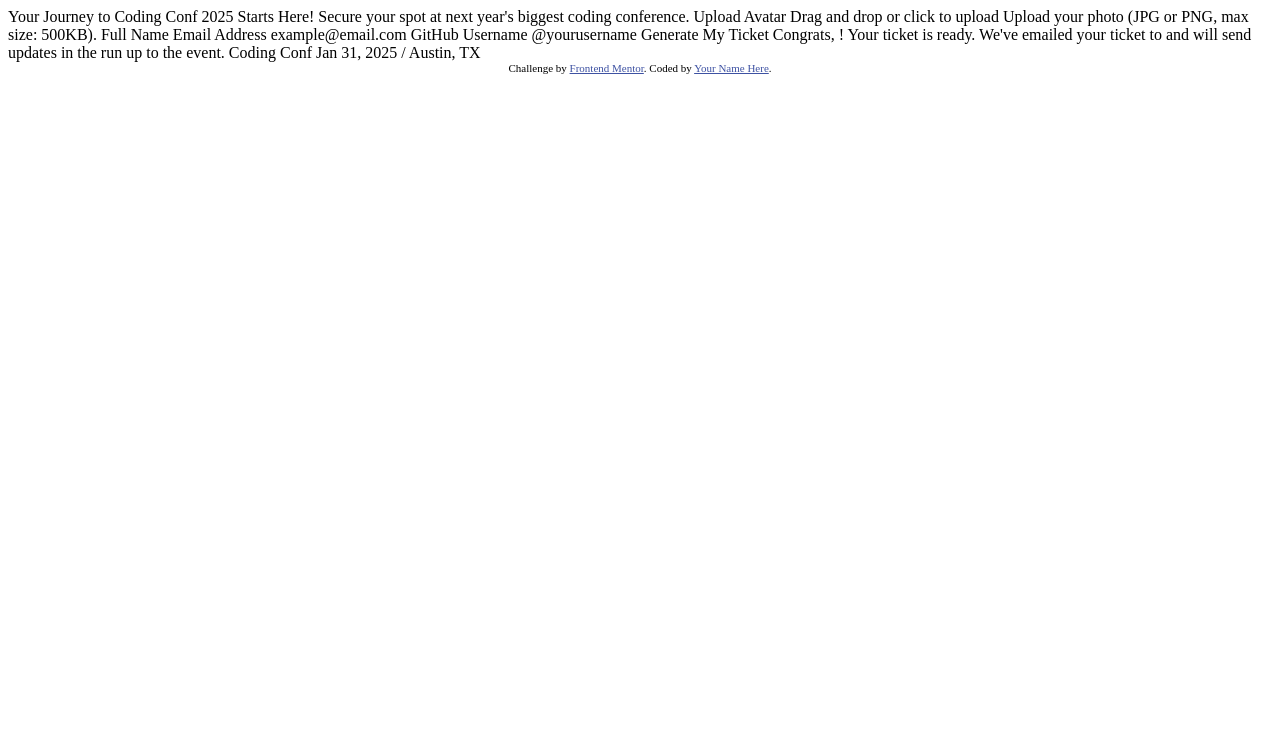
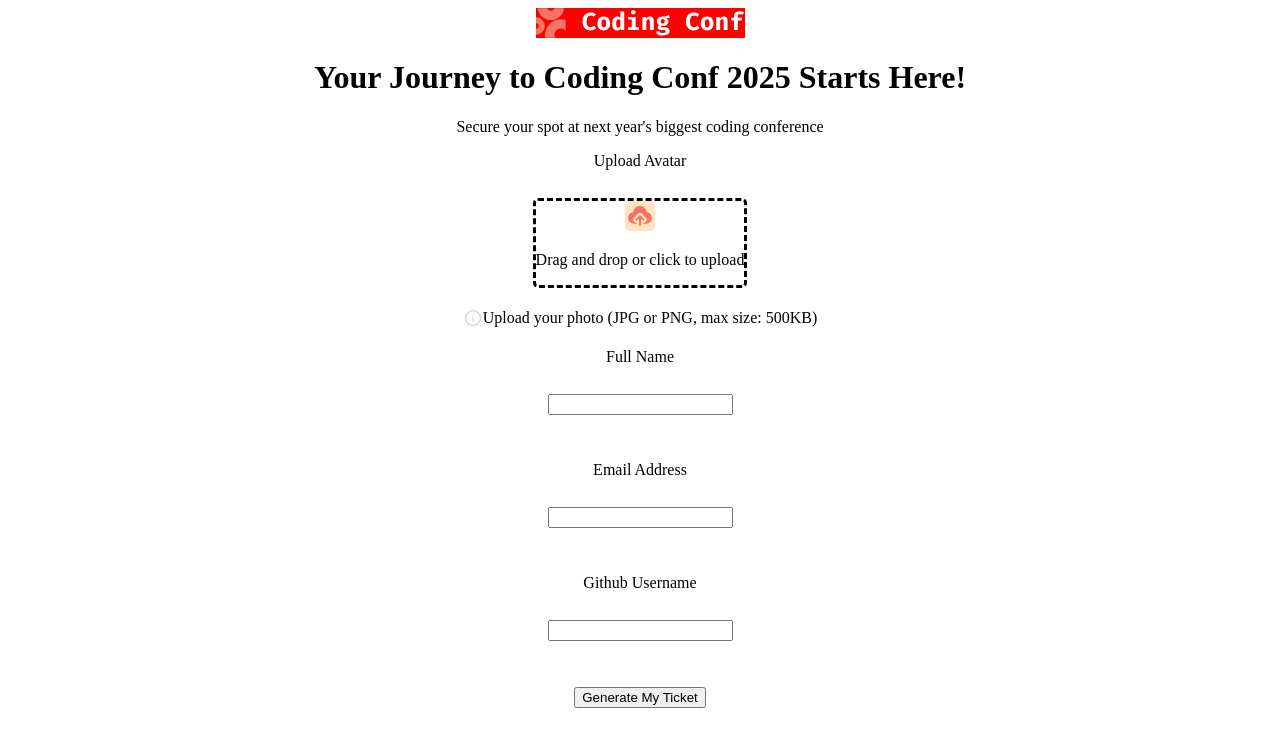
Before and after one commit to aishwaryagaikwad21/js_projects, a plain HTML site: page conference-ticket-generator-main/index.html in a window 1280 px wide. Drawn offline with Linux system fonts and the light colour scheme.

Commit message:
base structure

```diff
--- a/conference-ticket-generator-main/index.html
+++ b/conference-ticket-generator-main/index.html
@@ -7,51 +7,45 @@
   <link rel="icon" type="image/png" sizes="32x32" href="./assets/images/favicon-32x32.png">
 
   <title>Frontend Mentor | Conference ticket generator</title>
-
-  <!-- Feel free to remove these styles or customise in your own stylesheet 👍 -->
-  <style>
-    .attribution { font-size: 11px; text-align: center; }
-    .attribution a { color: hsl(228, 45%, 44%); }
-  </style>
+  <link rel="stylesheet" href="style.css">
 </head>
 <body>
+  <header>
+    <img src="./assets/images/logo-full.svg" alt="conference logo">
+  </header>
+  <h1>Your Journey to Coding Conf 2025 Starts Here!</h1>
+  <p>Secure your spot at next year's biggest coding conference</p>
 
-  <!-- Form starts -->
+  <main>
+    <form action="">
 
-  Your Journey to Coding Conf 2025 Starts Here!
+      <label>Upload Avatar</label><br>
+      <div class="avatar">
+        <label for="avatar" class="upload-icon">
+          <img src="./assets/images/icon-upload.svg" alt="Upload Icon" />
+        </label>
+        <input type="file" id="avatar" name="avatar" accept="image/jpg, image/png"required style="display: none;"/>
+        <p>Drag and drop or click to upload</p>
+      </div>
 
-  Secure your spot at next year's biggest coding conference.
+      <div class="info">
+        <img src="./assets/images/icon-info.svg" alt="icon-info">
+        <p>Upload your photo (JPG or PNG, max size: 500KB)</p>
+      </div>
 
-  Upload Avatar
-  Drag and drop or click to upload
-  Upload your photo (JPG or PNG, max size: 500KB).
+      <label for="name">Full Name</label><br>
+      <input type="text" name="name" id="name" required><br><br>
 
-  Full Name
+      <label for="email">Email Address</label><br>
+      <input type="email" id="email" required><br><br>
 
-  Email Address
-  example@email.com
+      <label for="git_name">Github Username</label><br>
+      <input type="text" id="git_name" required><br><br>
 
-  GitHub Username
-  @yourusername
+      <button type="submit">Generate My Ticket</button>
+    </form>
+  </main>
 
-  Generate My Ticket
-
-  <!-- Form ends -->
-
-  <!-- Generated tickets starts -->
-
-  Congrats, <!-- Full Name -->! Your ticket is ready.
-
-  We've emailed your ticket to <!-- Email Address --> and will send updates in the run up to the event.
-
-  Coding Conf
-  Jan 31, 2025 / Austin, TX
-
-  <!-- Generated tickets ends -->
-
-  <div class="attribution">
-    Challenge by <a href="https://www.frontendmentor.io?ref=challenge">Frontend Mentor</a>.
-    Coded by <a href="#">Your Name Here</a>.
-  </div>
+<script src="script.js"></script>
 </body>
 </html>
--- /dev/null
+++ b/conference-ticket-generator-main/style.css
@@ -0,0 +1,62 @@
+
+
+header{
+    display: flex;
+    flex-direction: row;
+    justify-content: center;
+}
+
+header img{
+    background-color: red;
+}
+
+h1{
+    text-align: center;
+}
+
+p{
+    text-align: center;
+}
+
+form{
+    display: flex;
+    flex-direction: column;
+    align-items: center;
+    gap: 5px;
+   /* background-color: blueviolet; */
+}
+
+.avatar{
+   /* background-color: aqua; */
+   display: flex;
+   flex-direction: column;
+   align-items: center;
+   border-radius: 5px;
+   border-style: dashed;
+}
+
+.avatar img{
+    background-color: bisque;
+    border-radius: 5px
+}
+
+.info{
+    display: flex;
+    flex-direction: row;
+    /* background-color: red; */
+}
+
+.info img{
+   width: 20px;
+}
+
+.ticket{
+    background-image: url('./assets/images/pattern-ticket.svg');
+    background-size: cover;
+  width: 400px;
+  height: 200px;
+  position: relative;
+  display: flex;
+  align-items: center;
+  justify-content: center;
+}
```
Also changed, not shown: conference-ticket-generator-main/ticket.html (added, +18 -0 lines), conference-ticket-generator-main/script.js (added).
